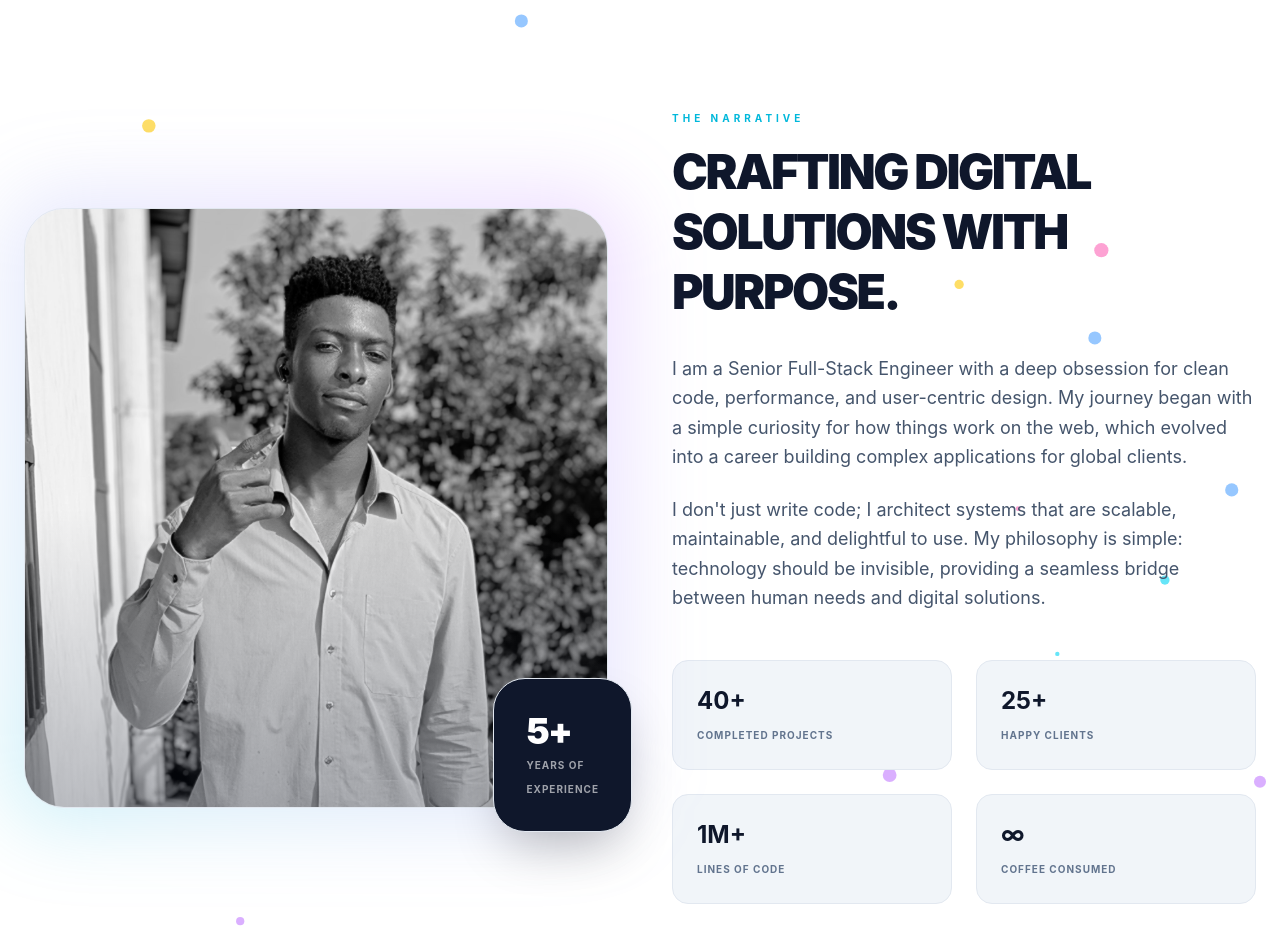
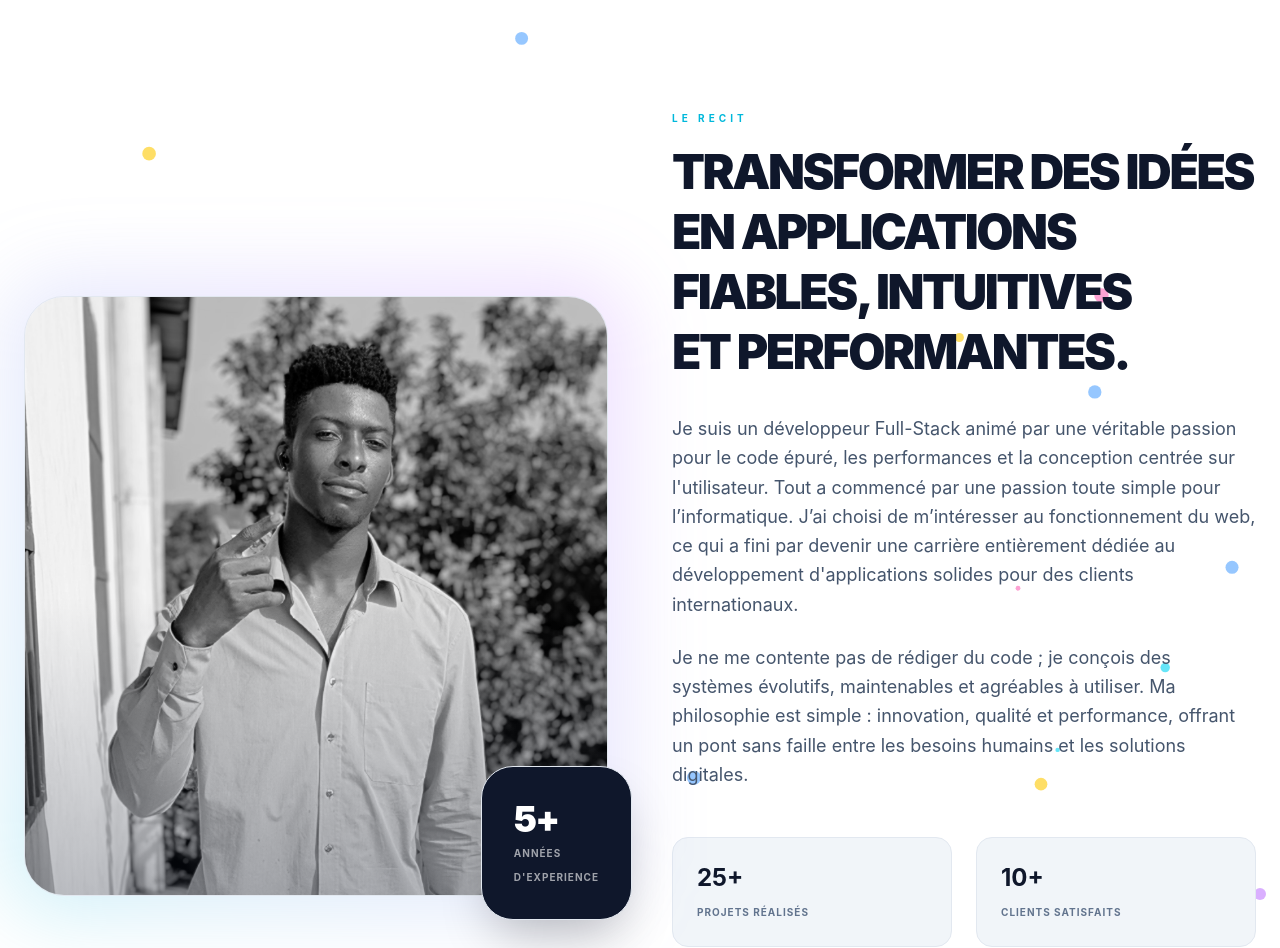
Before and after one commit to StanislasDev/mon-portfolio2, a React (Vite) app: page /about in a window 1280 px wide. Shown: the part 97-1045 px from the top of the page. Built offline with nearby package versions, Linux system fonts and the light colour scheme.

Commit message:
Section :"About" mise à jour des statistiques pour refléter des données locales.

```diff
--- a/index.html
+++ b/index.html
@@ -1,5 +1,5 @@
 <!doctype html>
-<html lang="en" class="dark">
+<html lang="fr" class="dark">
   <head>
     <meta charset="UTF-8" />
     <link rel="icon" type="image/png" href="/logo.png" />
--- a/src/components/About.jsx
+++ b/src/components/About.jsx
@@ -25,30 +25,30 @@ const About = () => (
           {/* Experience Badge */}
           <div className="absolute -bottom-6 -right-6 bg-slate-900 dark:bg-white text-white dark:text-black p-8 rounded-[2rem] border border-slate-200 dark:border-white/10 shadow-2xl">
             <span className="block text-4xl font-black tracking-tighter">5+</span>
-            <span className="text-[10px] uppercase tracking-widest font-bold opacity-60">Years of<br />Experience</span>
+            <span className="text-[10px] uppercase tracking-widest font-bold opacity-60">Années <br />d&apos;Experience</span>
           </div>
         </motion.div>
 
         {/* Text Side */}
         <div>
-          <h2 className="text-[10px] uppercase tracking-[0.4em] text-cyan-500 font-bold mb-4">The Narrative</h2>
-          <h3 className="text-4xl md:text-5xl font-black tracking-tighter mb-8 leading-tight text-slate-900 dark:text-white">CRAFTING DIGITAL<br />SOLUTIONS WITH PURPOSE.</h3>
+          <h2 className="text-[10px] uppercase tracking-[0.4em] text-cyan-500 font-bold mb-4">Le recit</h2>
+          <h3 className="text-4xl md:text-5xl font-black tracking-tighter mb-8 uppercase leading-tight text-slate-900 dark:text-white">Transformer des idées en applications fiables, intuitives<br /> et performantes.</h3>
 
           <div className="space-y-6 text-slate-600 dark:text-white/50 text-lg leading-relaxed mb-12">
             <p>
-              I am a Senior Full-Stack Engineer with a deep obsession for clean code, performance, and user-centric design. My journey began with a simple curiosity for how things work on the web, which evolved into a career building complex applications for global clients.
+              Je suis un développeur Full-Stack animé par une véritable passion pour le code épuré, les performances et la conception centrée sur l&apos;utilisateur. Tout a commencé par une passion toute simple pour l’informatique. J’ai choisi de m’intéresser au fonctionnement du web, ce qui a fini par devenir une carrière entièrement dédiée au développement d&apos;applications solides pour des clients internationaux.
             </p>
             <p>
-              I don&apos;t just write code; I architect systems that are scalable, maintainable, and delightful to use. My philosophy is simple: technology should be invisible, providing a seamless bridge between human needs and digital solutions.
+              Je ne me contente pas de rédiger du code ; je conçois des systèmes évolutifs, maintenables et agréables à utiliser. Ma philosophie est simple : innovation, qualité et performance, offrant un pont sans faille entre les besoins humains et les solutions digitales.
             </p>
           </div>
 
           <div className="grid grid-cols-2 gap-6">
             {[
-              { label: "Completed Projects", value: "40+" },
-              { label: "Happy Clients", value: "25+" },
-              { label: "Lines of Code", value: "1M+" },
-              { label: "Coffee Consumed", value: "∞" }
+              { label: "Projets réalisés", value: "25+" },
+              { label: "Clients satisfaits", value: "10+" },
+              { label: "Lignes de code", value: "1M+" },
+              { label: "Collaborations", value: "10" }
             ].map((stat, i) => (
               <div key={i} className="p-6 rounded-2xl bg-slate-100 dark:bg-white/5 border border-slate-200 dark:border-white/5 hover:border-cyan-500/20 dark:hover:border-white/10 transition-colors">
                 <span className="block text-2xl font-bold text-slate-900 dark:text-white mb-1">{stat.value}</span>
--- /dev/null
+++ b/src/components/App/ScrollToTop.jsx
@@ -0,0 +1,44 @@
+import { useEffect, useState } from "react";
+import { useLocation } from "react-router-dom";
+
+export default function ScrollToTop() {
+    const [visible, setVisible] = useState(false)
+    const location = useLocation()
+
+    useEffect(() => {
+        const onScroll = () => setVisible(window.scrollY > 300)
+        window.addEventListener('scroll', onScroll)
+        return () => window.removeEventListener('scroll', onScroll)
+    }, [])
+
+    if (!visible || location.pathname !== '/') return null
+
+    return (
+        <button
+        onClick={() => window.scrollTo({ top: 0, behavior: 'smooth' })}
+        aria-label="Remonter en haut"
+        // title="Remonter en haut"
+        className="group fixed bottom-6 right-6 z-50 w-11 h-11 rounded-full bg-white dark:bg-gray-800 border border-cyan-200 dark:border-cyan-700 hover:text-cyan-500 dark:hover:text-cyan-400 flex items-center justify-center shadow-sm transition-all duration-200 hover:border-gray-400 dark:hover:border-gray-500 hover:-translate-y-0.5 active:scale-95">
+            <span className="sr-only">Haut Remonter</span>
+
+        <svg className="w-5 h-5 text-gray-700 dark:text-gray-200 transition-transform group-hover:-translate-y-0.5" xmlns="http://www.w3.org/2000/svg" fill="none" viewBox="0 0 24 24" stroke-width="1.5" stroke="currentColor" class="size-6">
+            <path stroke-linecap="round" stroke-linejoin="round" d="m4.5 18.75 7.5-7.5 7.5 7.5" />
+            <path stroke-linecap="round" stroke-linejoin="round" d="m4.5 12.75 7.5-7.5 7.5 7.5" />
+        </svg>
+
+
+        <span className="pointer-events-none absolute bottom-full mb-2
+                left-1/2 -translate-x-1/2
+                bg-white dark:bg-gray-800
+                border border-gray-200 dark:border-gray-700
+                text-gray-700 dark:text-gray-200
+                text-xs px-2.5 py-1 rounded-md whitespace-nowrap
+                opacity-0 group-hover:opacity-100
+                translate-y-1 group-hover:translate-y-0
+                transition-all duration-150"
+        >
+            Remonter en haut
+        </span>
+        </button>
+    )
+    }
--- a/src/components/ThemeToggle.jsx
+++ b/src/components/App/ThemeToggle.jsx
@@ -1,4 +1,4 @@
-import { useTheme } from "../App";
+import { useTheme } from "../../App";
 import { FaSun, FaMoon } from 'react-icons/fa';
 
 export default function ThemeToggle() {
--- a/src/components/Layout.jsx
+++ b/src/components/Layout.jsx
@@ -1,7 +1,8 @@
 import { Outlet } from 'react-router-dom';
 import Navbar from './Navbar';
 import Footer from './Footer';
-import AnimatedBackground from './AnimatedBackground';
+import AnimatedBackground from './App/AnimatedBackground';
+import ScrollToTop from './App/ScrollToTop';
 
 function Layout() {
   return (
@@ -11,6 +12,7 @@ function Layout() {
       <main className="relative z-10">
         <Outlet />
       </main>
+      <ScrollToTop />
       <Footer />
     </div>
   );
--- a/src/components/Navbar.jsx
+++ b/src/components/Navbar.jsx
@@ -1,5 +1,5 @@
 import { Link, NavLink } from 'react-router-dom';
-import ThemeToggle from './ThemeToggle';
+import ThemeToggle from './App/ThemeToggle';
 
 const Navbar = () => (
   <header className="fixed top-0 left-0 right-0 z-50 glass backdrop-blur-xl border-b border-slate-200 dark:border-white/5 transition-colors duration-300">
--- a/src/pages/NotFound.jsx
+++ b/src/pages/NotFound.jsx
@@ -12,15 +12,15 @@ const NotFound = () => {
         404
       </motion.h1>
       <div className="relative z-10">
-        <h2 className="text-4xl font-bold mb-4 tracking-tight">LOST IN SPACE?</h2>
-        <p className="text-white/40 mb-12 max-w-sm mx-auto font-medium">
-          The page you are looking for has been moved to another dimension or never existed.
+        <h2 className="text-4xl font-bold mb-4 tracking-tight">Perdu dans l&apos;espace?</h2>
+        <p className="text-slate-600 dark:text-white/40 mb-12 max-w-sm mx-auto font-medium">
+          La page que vous recherchez a été déplacée dans une autre dimension ou n&apos;a jamais exitée.
         </p>
         <Link
           to="/"
-          className="px-8 py-4 bg-white text-black font-bold uppercase tracking-widest text-xs rounded-full hover:bg-cyan-500 hover:text-white transition-all"
+          className="px-8 py-4 bg-black/30 dark:bg-white text-white/90 dark:text-black font-bold uppercase tracking-widest text-xs rounded-full hover:bg-cyan-500 hover:text-white transition-all"
         >
-          Return Home
+          Retour à l&apos;acceuil
         </Link>
       </div>
     </div>
```
Also changed, not shown: .claude/agents/porfolio.md.agent.md (deleted), src/components/App/AnimatedBackground.jsx (renamed from src/components/AnimatedBackground.jsx), 1 other file (tests, documents, lock files or other folders).
